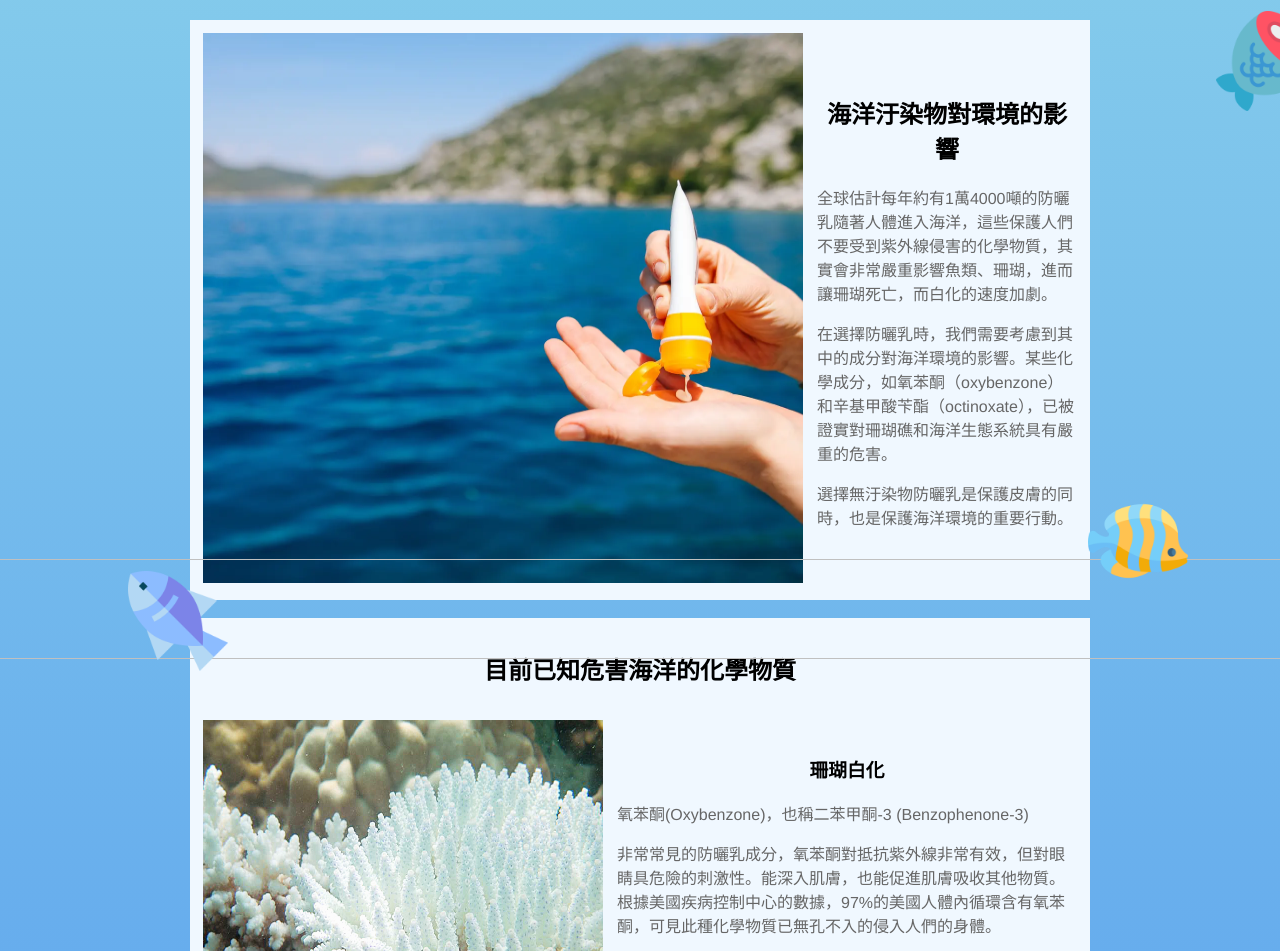
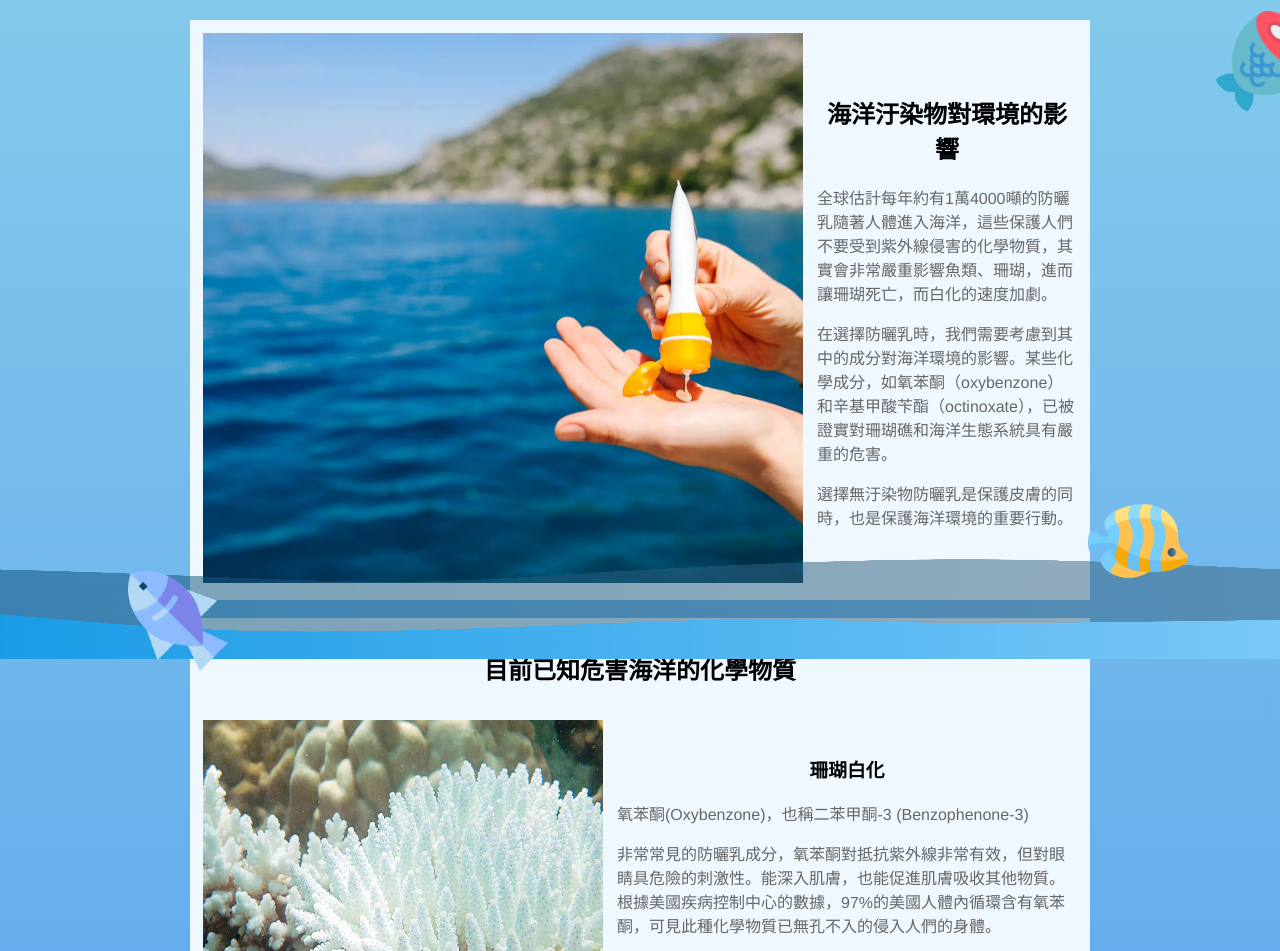
Before and after one commit to Diocechen/SunscreenPollutesOceans.github.io, a plain HTML site: page ForGeneralStudies/index.html in a window 1280 px wide. Shown: the part 149-1100 px from the top of the page. Drawn offline with Linux system fonts and the light colour scheme.

Commit message:
Update index.html
再一次路徑更新

```diff
--- a/ForGeneralStudies/index.html
+++ b/ForGeneralStudies/index.html
@@ -7,7 +7,7 @@
 <body class="ocean">
 
   <div class="foreground">
-    <img src="ForGeneralStudies/Image/svg_c.png" style="height: 100px; width: 2000px">
+    <img src="/ForGeneralStudies/Image/svg_c.png" style="height: 100px; width: 2000px">
   </div>
 
   <div class="foreground_float">
```
